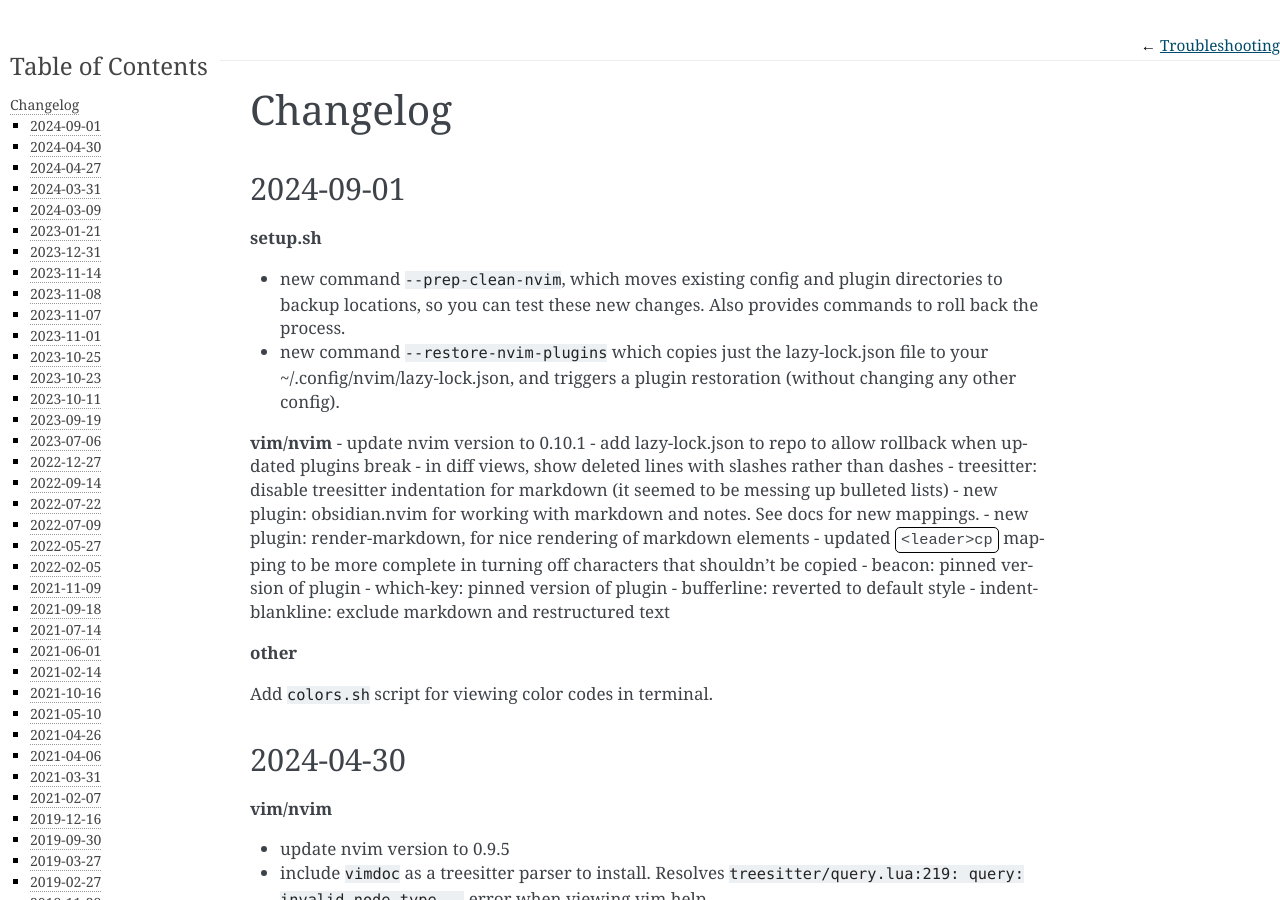
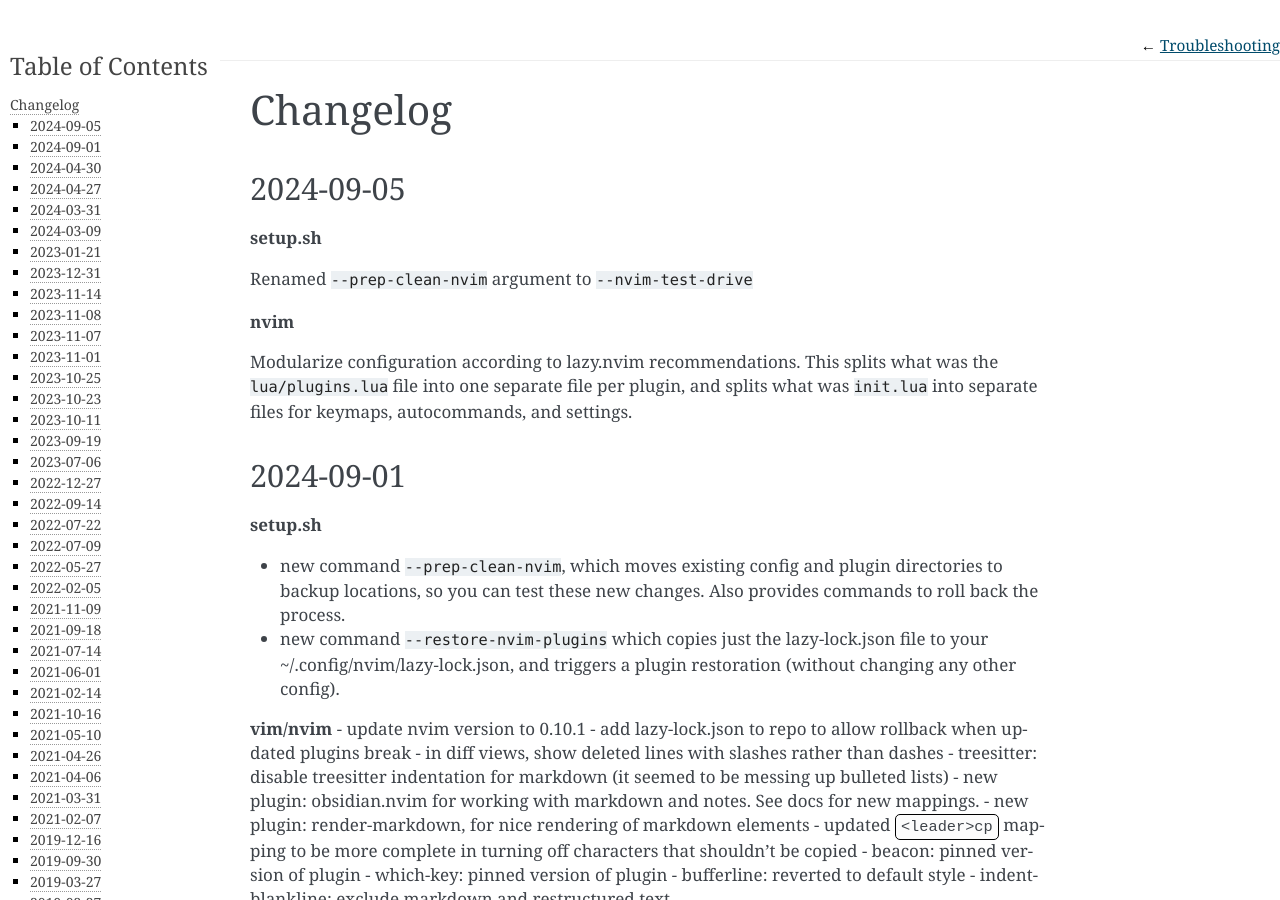
Before and after one commit to daler/dotfiles, a Sphinx documentation site: the page built from docs/changelog.rst, in a window 1280 px wide and 900 px high. Built offline with Sphinx 7.4.7, drawn with Linux system fonts in a browser that asks for light colours.

Commit message:
update changelog

```diff
--- a/docs/changelog.rst
+++ b/docs/changelog.rst
@@ -1,5 +1,18 @@
 Changelog
 =========
+
+2024-09-05
+----------
+**setup.sh**
+
+Renamed ``--prep-clean-nvim`` argument to ``--nvim-test-drive``
+
+**nvim**
+
+Modularize configuration according to lazy.nvim recommendations. This splits
+what was the ``lua/plugins.lua`` file into one separate file per plugin, and
+splits what was ``init.lua`` into separate files for keymaps, autocommands, and
+settings.
 
 2024-09-01
 ----------
```
